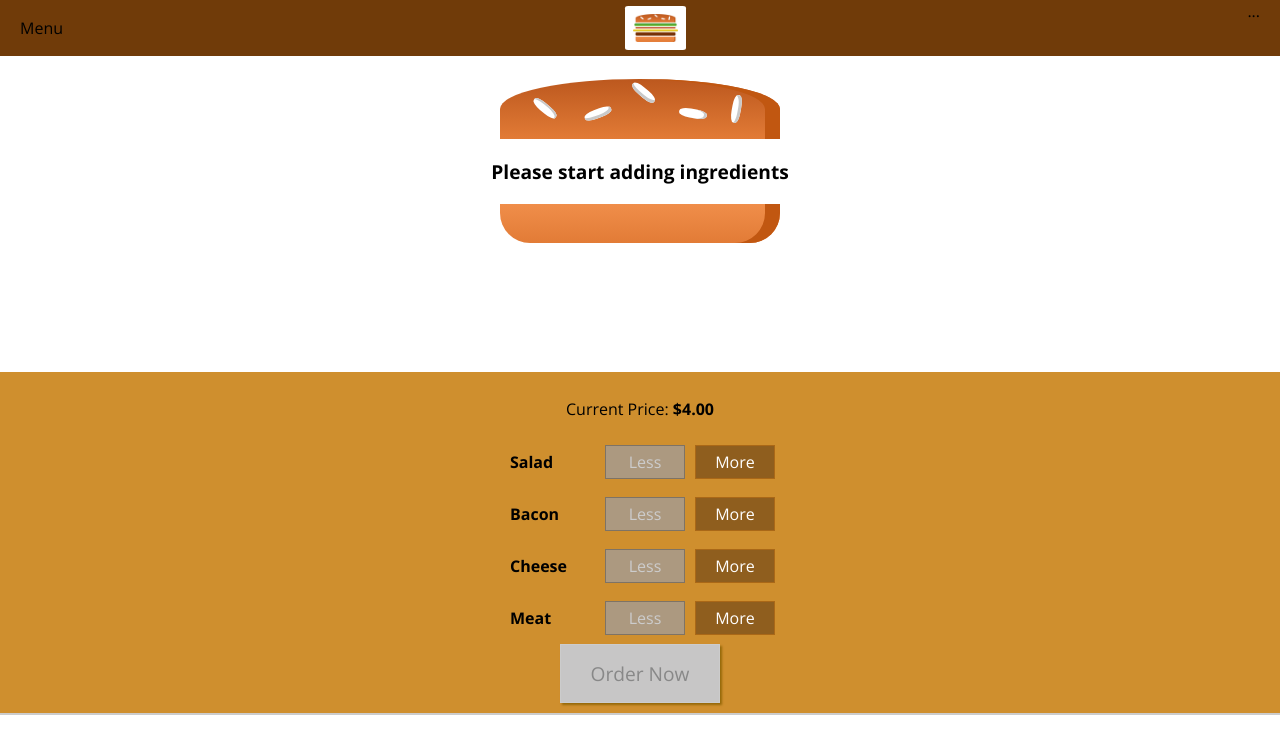
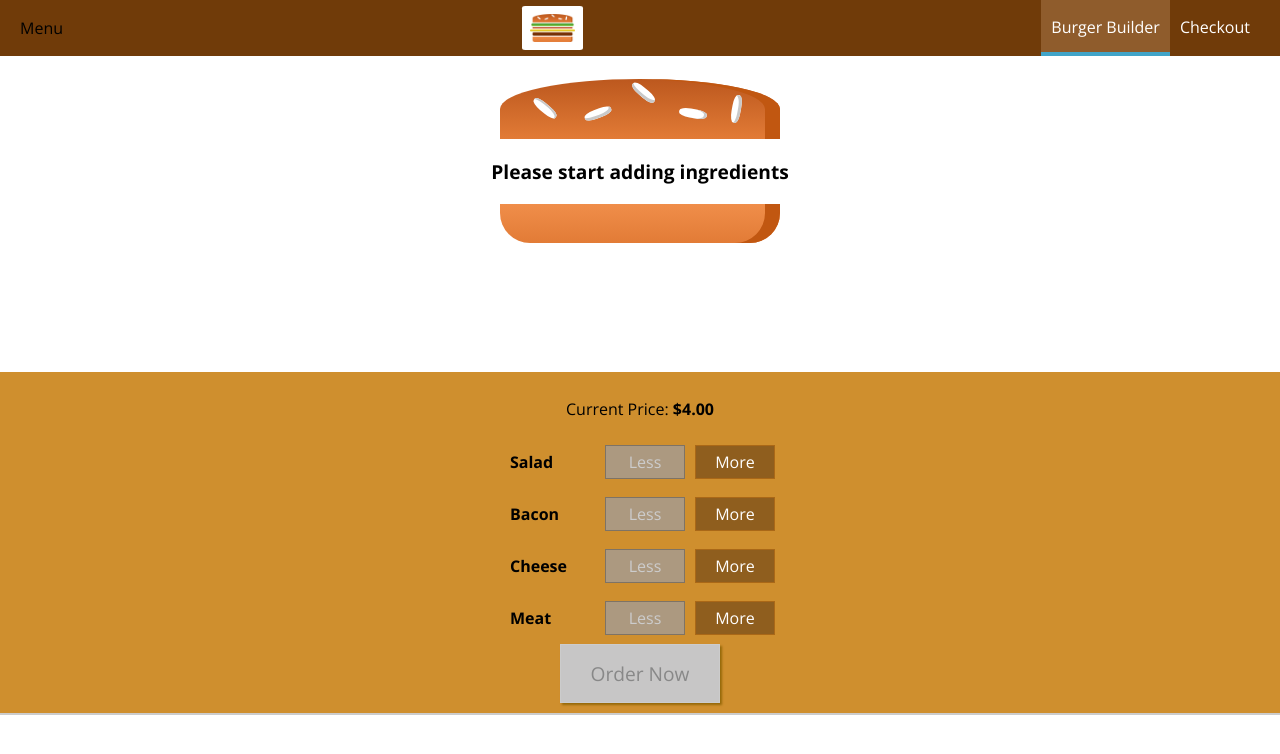
Before and after one commit to scotpfleghaar/Simple-Burger-Builder, a React app in the folder simple-burger-builder/: page / in a window 1280 px wide. Shown: the top 754 px of the page. Built offline with nearby package versions, Linux system fonts and the light colour scheme.

Commit message:
Reusable Navigation Items component created

```diff
--- /dev/null
+++ b/simple-burger-builder/src/components/Navigation/NavigationItems/NavigationItem/NavigationItem.css
@@ -0,0 +1,45 @@
+.NavigationItem {
+    margin: 10px 0;
+    box-sizing: border-box;
+    display: block;
+    width: 100%;
+}
+
+.NavigationItem a {
+    color: #8F5C2C;
+    text-decoration: none;
+    width: 100%;
+    box-sizing: border-box;
+    display: block;
+}
+
+.NavigationItem a:hover,
+.NavigationItem a:active,
+.NavigationItem a.active {
+    color: #40A4C8;
+}
+
+@media (min-width: 500px) {
+    .NavigationItem {
+        margin: 0;
+        display: flex;
+        height: 100%;
+        width: auto;
+        align-items: center;
+    }
+
+    .NavigationItem a {
+        color: white;
+        height: 100%;
+        padding: 16px 10px;
+        border-bottom: 4px solid transparent;
+    }
+
+    .NavigationItem a:hover,
+    .NavigationItem a:active,
+    .NavigationItem a.active {
+        background-color: #8F5C2C;
+        border-bottom: 4px solid #40A4C8;
+        color: white;
+    }
+}
--- /dev/null
+++ b/simple-burger-builder/src/components/Navigation/NavigationItems/NavigationItem/NavigationItem.js
@@ -0,0 +1,9 @@
+import React from 'react'
+import classes from './NavigationItem.css'
+const navigationItem = (props) => (
+    <li className={classes.NavigationItem}>
+        <a href={props.link} className={props.active ? classes.active : null}>{props.children}</a>
+    </li>
+)
+
+export default navigationItem;
--- /dev/null
+++ b/simple-burger-builder/src/components/Navigation/NavigationItems/NavigationItems.css
@@ -0,0 +1,8 @@
+.NavigationItems {
+    margin: 0;
+    padding: 0;
+    list-style: none;
+    display: flex;
+    align-items: center;
+    height: 100%;
+}
--- /dev/null
+++ b/simple-burger-builder/src/components/Navigation/NavigationItems/NavigationItems.js
@@ -0,0 +1,16 @@
+import React from 'react'
+import classes from './NavigationItems.css'
+import NavigationItem from './NavigationItem/NavigationItem'
+
+const navigationItems = (props) => (
+    <ul className={classes.NavigationItems}>
+        <NavigationItem link="/" active>
+            Burger Builder
+        </NavigationItem>
+        <NavigationItem link="/">
+            Checkout
+        </NavigationItem>
+    </ul>
+)
+
+export default navigationItems;
--- a/simple-burger-builder/src/components/Navigation/Toolbar/Toolbar.js
+++ b/simple-burger-builder/src/components/Navigation/Toolbar/Toolbar.js
@@ -1,12 +1,13 @@
 import React from 'react'
 import classes from './Toolbar.css'
 import Logo from '../../Logo/Logo'
+import NavigationItems from '../NavigationItems/NavigationItems'
 const toolbar = () => (
     <header className={classes.Toolbar}>
         <div>Menu</div>
         <Logo/>
         <nav>
-            ...
+            <NavigationItems/>
         </nav>
     </header>
 )
```
